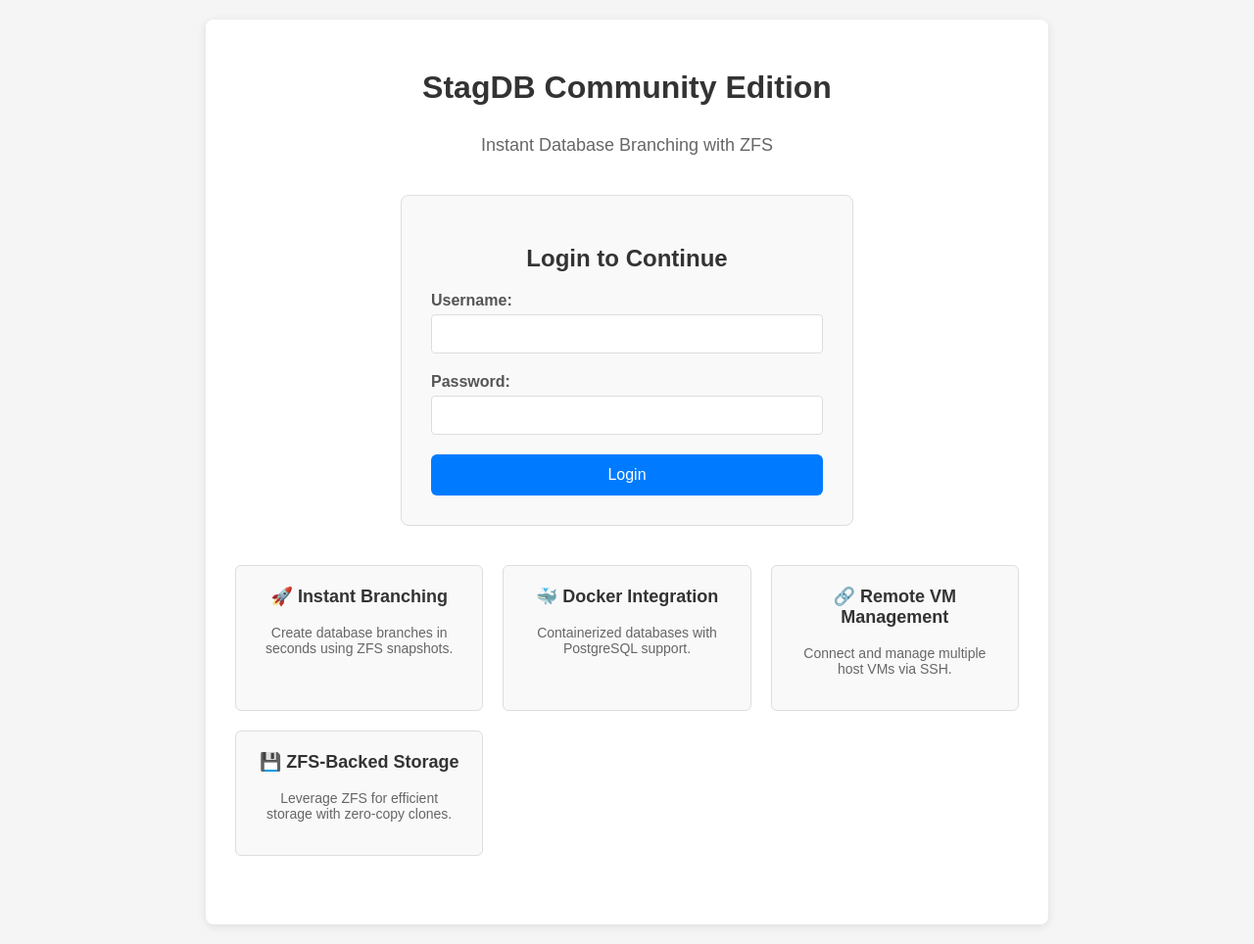
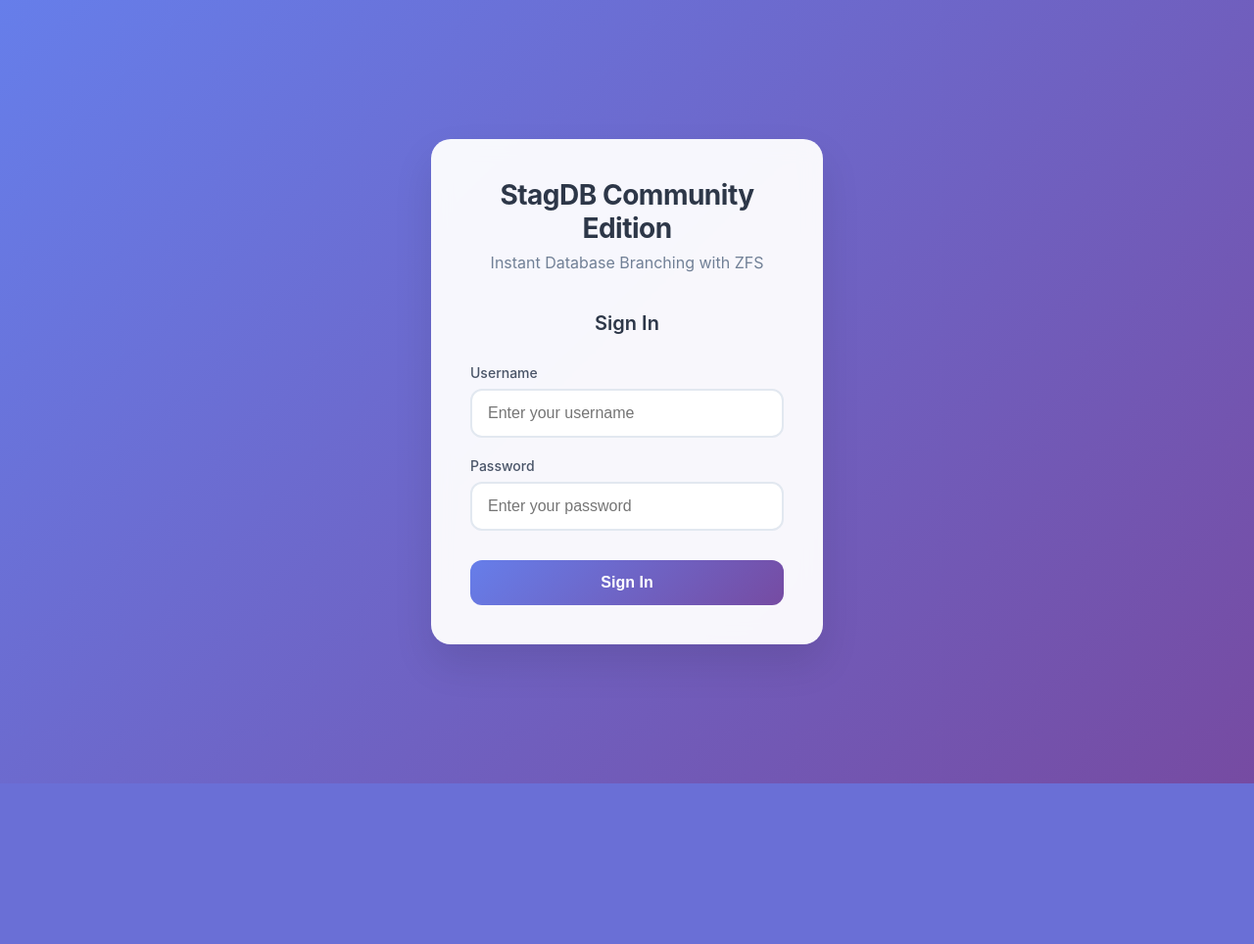
Before and after one commit to arbit-tech/stagdb-ce, a Django app: page / in a window 1280 px wide. Shown: the whole page at 98% size. After the commit the page ends 800 px from the top, so only its background shows below. Run offline with Django 4.2, Linux system fonts and the light colour scheme.

Commit message:
Minor cosmetic changes

```diff
--- a/templates/index.html
+++ b/templates/index.html
@@ -5,153 +5,135 @@
     <meta name="viewport" content="width=device-width, initial-scale=1.0">
     <title>StagDB Community Edition</title>
     <style>
+        * {
+            margin: 0;
+            padding: 0;
+            box-sizing: border-box;
+        }
         body {
-            font-family: Arial, sans-serif;
-            margin: 0;
+            font-family: -apple-system, BlinkMacSystemFont, 'Segoe UI', 'Roboto', 'Oxygen', 'Ubuntu', 'Cantarell', sans-serif;
+            background: linear-gradient(135deg, #667eea 0%, #764ba2 100%);
+            min-height: 100vh;
+            display: flex;
+            align-items: center;
+            justify-content: center;
             padding: 20px;
-            background-color: #f5f5f5;
         }
         .container {
-            max-width: 800px;
-            margin: 0 auto;
-            background-color: white;
-            padding: 30px;
-            border-radius: 8px;
-            box-shadow: 0 2px 10px rgba(0,0,0,0.1);
+            background: rgba(255, 255, 255, 0.95);
+            backdrop-filter: blur(10px);
+            border-radius: 20px;
+            box-shadow: 0 20px 40px rgba(0, 0, 0, 0.1);
+            padding: 40px;
+            width: 100%;
+            max-width: 400px;
+            text-align: center;
+        }
+        .logo {
+            margin-bottom: 30px;
         }
         h1 {
-            color: #333;
-            text-align: center;
-            margin-bottom: 30px;
+            color: #2d3748;
+            font-size: 28px;
+            font-weight: 700;
+            margin-bottom: 8px;
+            letter-spacing: -0.5px;
         }
         .welcome {
-            text-align: center;
-            color: #666;
-            font-size: 18px;
+            color: #718096;
+            font-size: 16px;
             margin-bottom: 40px;
+            font-weight: 400;
         }
         .login-section {
-            max-width: 400px;
-            margin: 0 auto;
-            padding: 30px;
-            border: 1px solid #ddd;
-            border-radius: 8px;
-            background-color: #f9f9f9;
+            width: 100%;
         }
         .login-section h2 {
-            text-align: center;
-            margin-bottom: 20px;
-            color: #333;
+            color: #2d3748;
+            font-size: 20px;
+            font-weight: 600;
+            margin-bottom: 30px;
         }
         .form-group {
             margin-bottom: 20px;
+            text-align: left;
         }
         .form-group label {
             display: block;
-            margin-bottom: 5px;
-            font-weight: bold;
-            color: #555;
+            margin-bottom: 8px;
+            font-weight: 500;
+            color: #4a5568;
+            font-size: 14px;
         }
         .form-group input {
             width: 100%;
-            padding: 10px;
-            border: 1px solid #ddd;
-            border-radius: 4px;
+            padding: 14px 16px;
+            border: 2px solid #e2e8f0;
+            border-radius: 12px;
             font-size: 16px;
-            box-sizing: border-box;
+            transition: all 0.2s ease;
+            background: white;
+        }
+        .form-group input:focus {
+            outline: none;
+            border-color: #667eea;
+            box-shadow: 0 0 0 3px rgba(102, 126, 234, 0.1);
         }
         .btn {
-            display: inline-block;
-            padding: 12px 24px;
-            background-color: #007bff;
+            width: 100%;
+            padding: 14px 24px;
+            background: linear-gradient(135deg, #667eea 0%, #764ba2 100%);
             color: white;
-            text-decoration: none;
-            border-radius: 6px;
             border: none;
+            border-radius: 12px;
             font-size: 16px;
+            font-weight: 600;
             cursor: pointer;
-            width: 100%;
+            transition: all 0.2s ease;
+            margin-top: 10px;
         }
         .btn:hover {
-            background-color: #0056b3;
+            transform: translateY(-1px);
+            box-shadow: 0 10px 25px rgba(102, 126, 234, 0.3);
+        }
+        .btn:active {
+            transform: translateY(0);
         }
         .error {
-            color: #dc3545;
-            margin-top: 10px;
-            text-align: center;
-        }
-        .features {
-            display: grid;
-            grid-template-columns: repeat(auto-fit, minmax(200px, 1fr));
-            gap: 20px;
-            margin: 40px 0;
-        }
-        .feature {
-            padding: 20px;
-            border: 1px solid #ddd;
-            border-radius: 6px;
-            background-color: #f9f9f9;
-            text-align: center;
-        }
-        .feature h3 {
-            color: #333;
-            margin-top: 0;
-            font-size: 18px;
-        }
-        .feature p {
-            color: #666;
+            color: #e53e3e;
+            margin-top: 15px;
             font-size: 14px;
+            font-weight: 500;
         }
     </style>
 </head>
 <body>
     <div class="container">
-        <h1>StagDB Community Edition</h1>
-
-        <div class="welcome">
-            <p>Instant Database Branching with ZFS</p>
+        <div class="logo">
+            <h1>StagDB Community Edition</h1>
+            <div class="welcome">
+                Instant Database Branching with ZFS
+            </div>
         </div>
 
         <div class="login-section">
-            <h2>Login to Continue</h2>
+            <h2>Sign In</h2>
             <form method="post" action="/login/">
                 {% csrf_token %}
                 <div class="form-group">
-                    <label for="username">Username:</label>
-                    <input type="text" id="username" name="username" required>
+                    <label for="username">Username</label>
+                    <input type="text" id="username" name="username" required placeholder="Enter your username">
                 </div>
                 <div class="form-group">
-                    <label for="password">Password:</label>
-                    <input type="password" id="password" name="password" required>
+                    <label for="password">Password</label>
+                    <input type="password" id="password" name="password" required placeholder="Enter your password">
                 </div>
-                <button type="submit" class="btn">Login</button>
+                <button type="submit" class="btn">Sign In</button>
                 {% if error %}
                     <div class="error">{{ error }}</div>
                 {% endif %}
             </form>
         </div>
-
-        <div class="features">
-            <div class="feature">
-                <h3>🚀 Instant Branching</h3>
-                <p>Create database branches in seconds using ZFS snapshots.</p>
-            </div>
-
-            <div class="feature">
-                <h3>🐳 Docker Integration</h3>
-                <p>Containerized databases with PostgreSQL support.</p>
-            </div>
-
-            <div class="feature">
-                <h3>🔗 Remote VM Management</h3>
-                <p>Connect and manage multiple host VMs via SSH.</p>
-            </div>
-
-            <div class="feature">
-                <h3>💾 ZFS-Backed Storage</h3>
-                <p>Leverage ZFS for efficient storage with zero-copy clones.</p>
-            </div>
-        </div>
     </div>
 </body>
 </html>
```
